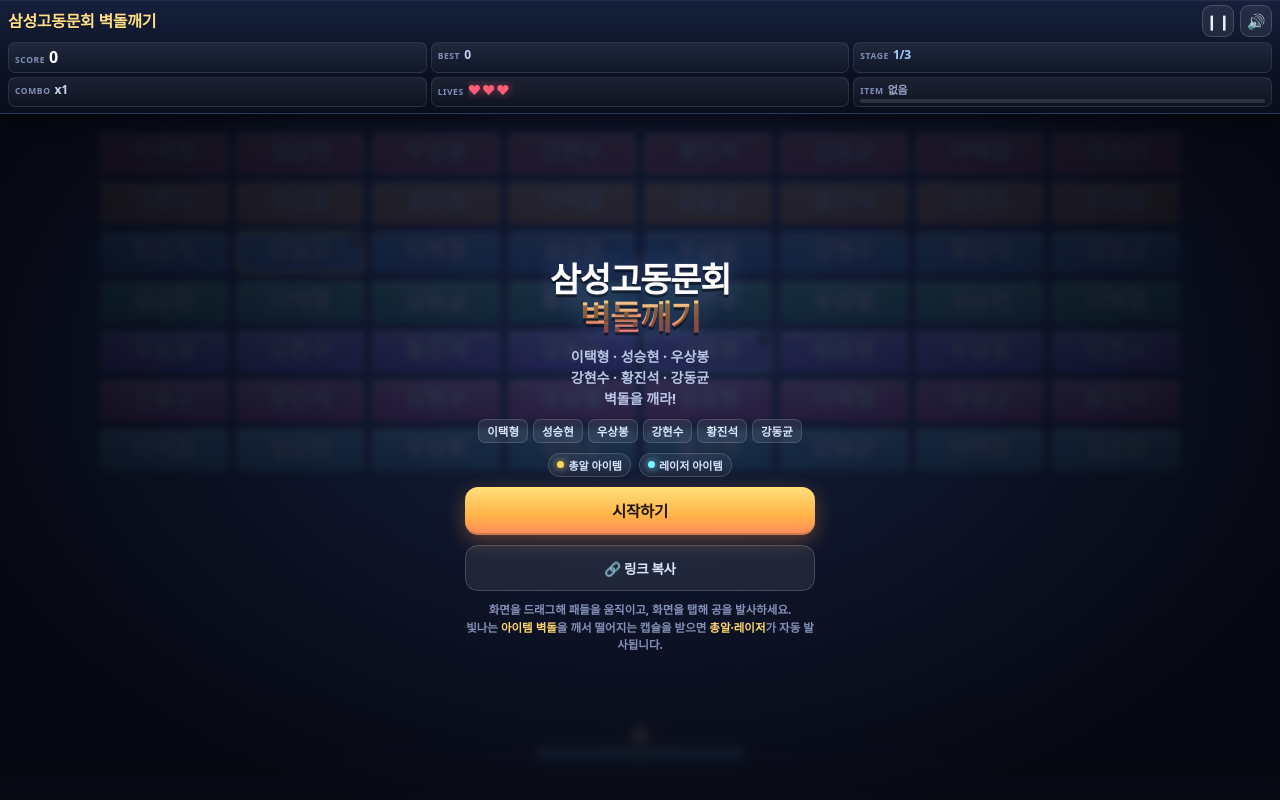
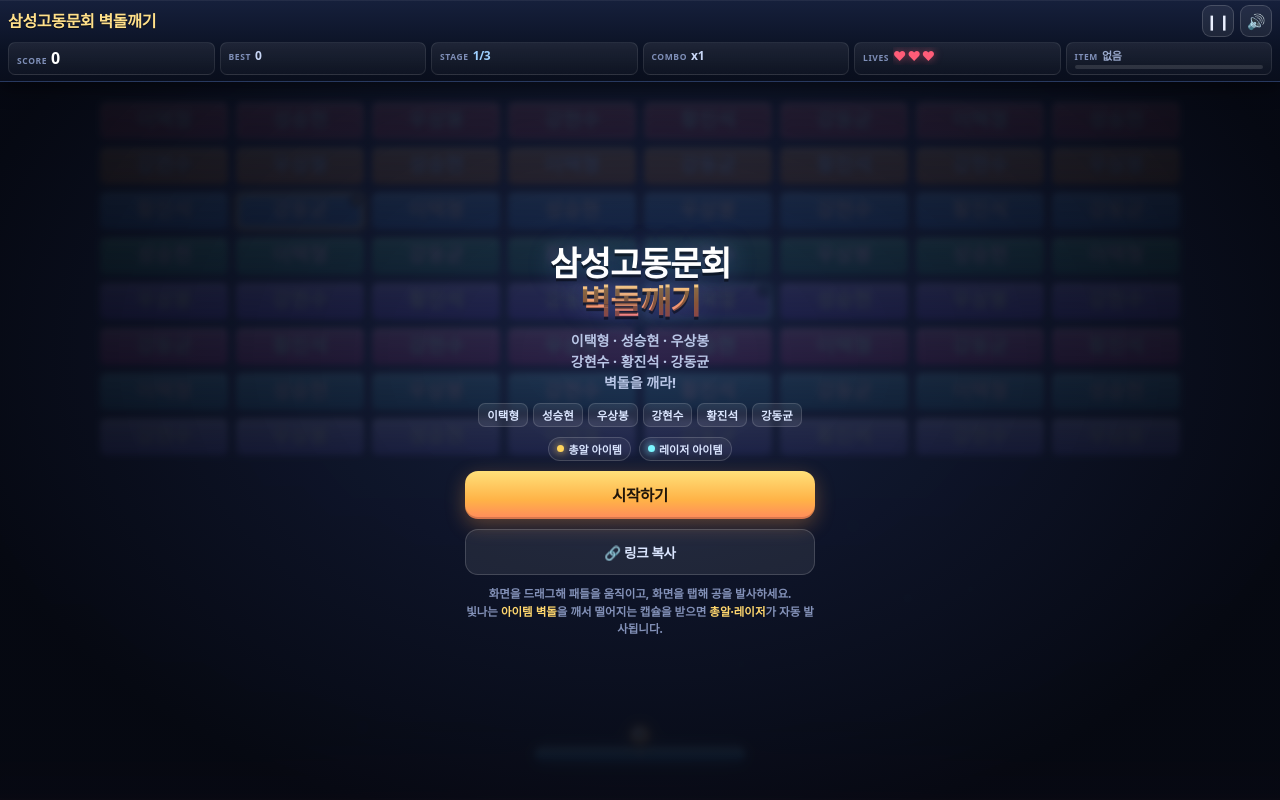
Before and after one commit to rok0083/air2air, a plain HTML site: page samsung-high-brick-breaker/index.html in a window 1280 px wide. Drawn offline with Linux system fonts and the light colour scheme; animation ran at ten frames a second.

Commit message:
넓은 화면 스코어보드를 6칸 한 줄로

```diff
--- a/samsung-high-brick-breaker/index.html
+++ b/samsung-high-brick-breaker/index.html
@@ -115,6 +115,17 @@
     grid-template-columns: repeat(3, minmax(0, 1fr));
     gap: 4px;
     font-variant-numeric: tabular-nums;
+  }
+  /* 넓은 화면: 스코어보드를 한 줄 6칸으로 */
+  @media (min-width: 640px) {
+    .sb { grid-template-columns: repeat(6, minmax(0, 1fr)); gap: 5px; }
+    .sb .cell { padding: 4px 8px 5px; }
+    .cell .val { font-size: 14px; }
+    .cell .val.big { font-size: 17px; }
+    .cell .val.dim { font-size: 13px; }
+    .cell.item .head .val { font-size: 12px; }
+    .bar { height: 5px; }
+    #lives { font-size: 14px; }
   }
   .cell {
     display: flex;
```
